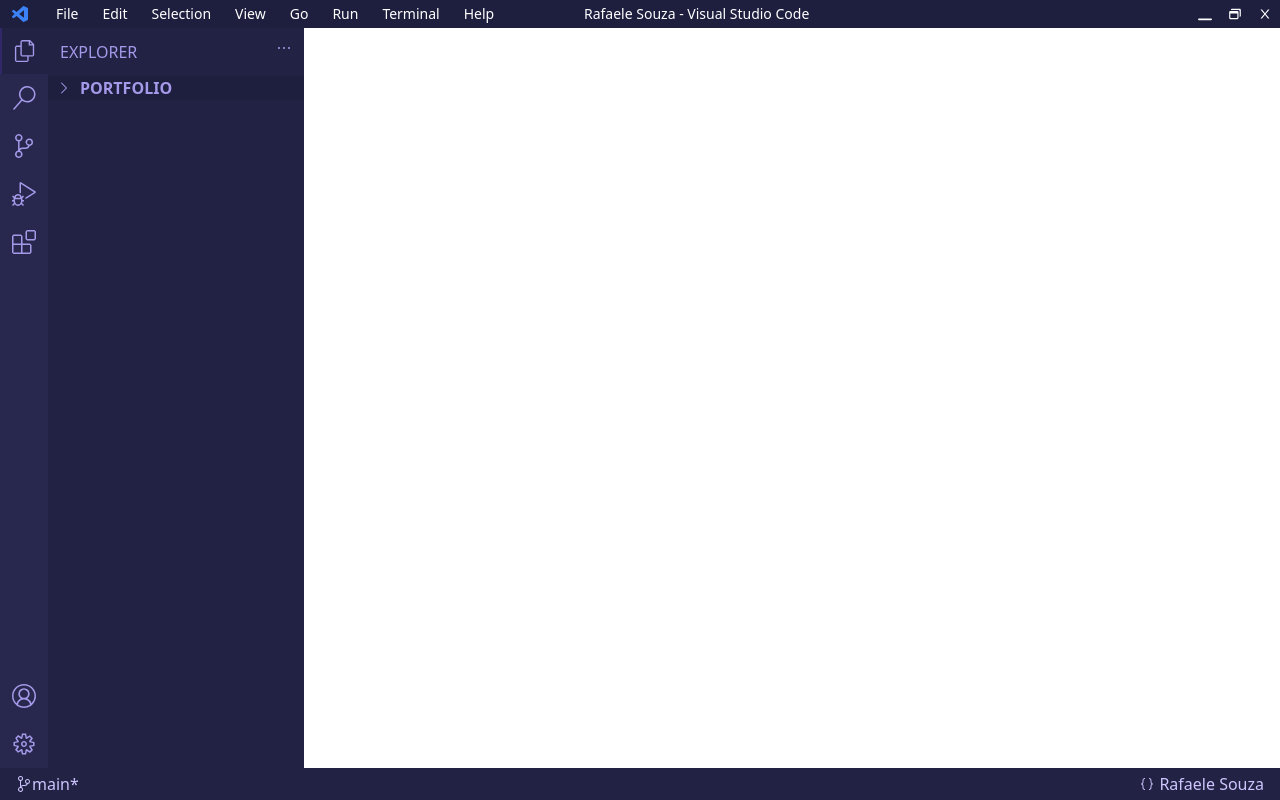
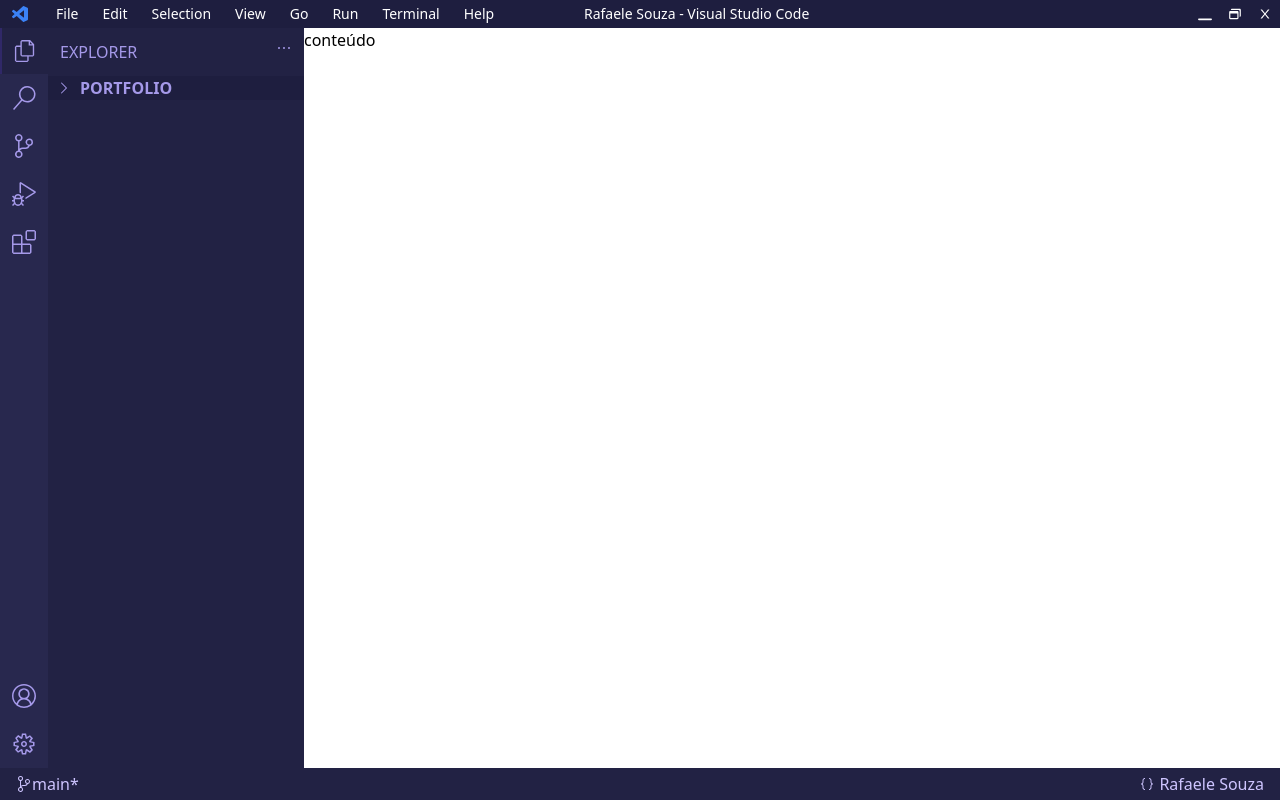
Before and after one commit to raffaez/portfolio, a React (Vite) app: page / in a window 1280 px wide. Built offline with nearby package versions, Linux system fonts and the light colour scheme.

Commit message:
rearrange: move environment components to main

```diff
--- a/src/App.tsx
+++ b/src/App.tsx
@@ -1,12 +1,22 @@
+import "./styles/global.css";
+
 import React from "react";
+
+import BottomBar from "./components/BottomBar";
+import Explorer from "./components/Explorer";
 import Sidebar from "./components/Sidebar";
-import Environment from "./components/Environment";
-import "./styles/global.css";
+import TopBar from "./components/TopBar";
 
 function App() {
   return (
-    <div className="h-screen w-screen">
-      <Environment />
+    <div className="h-screen w-screen flex flex-col">
+      <TopBar />
+      <div className="flex flex-row flex-grow">
+        <Sidebar />
+        <Explorer />
+        <div>conteúdo</div>
+      </div>
+      <BottomBar />
     </div>
   );
 }
--- a/src/components/Environment.tsx
+++ /dev/null
@@ -1,21 +0,0 @@
-import React from "react";
-import Sidebar from "./Sidebar";
-import Explorer from "./Explorer";
-import BottomBar from "./BottomBar";
-import TopBar from "./TopBar";
-
-function Environment() {
-  return (
-    <div className="h-screen w-screen flex flex-col">
-      <TopBar />
-      <div className="flex flex-row flex-grow">
-        <Sidebar />
-        <Explorer />
-        <div></div>
-      </div>
-      <BottomBar />
-    </div>
-  );
-}
-
-export default Environment;
```
